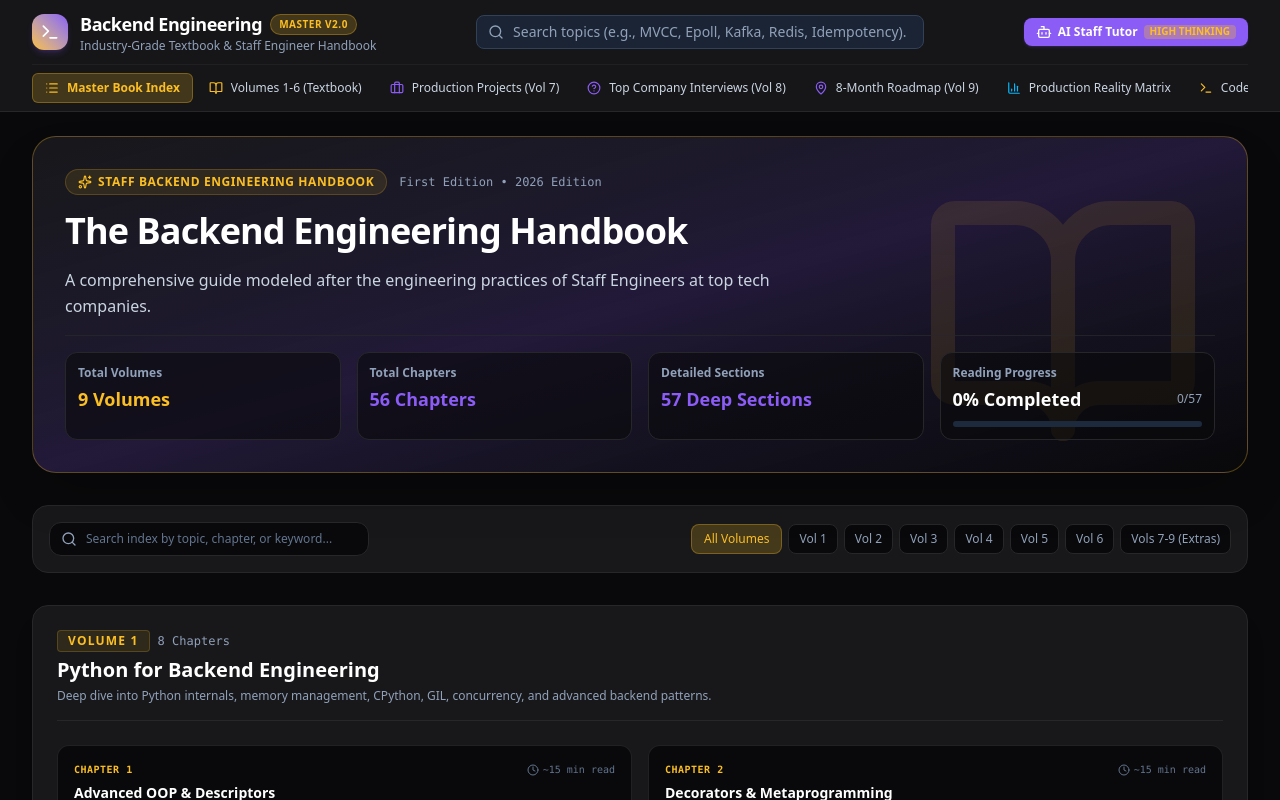
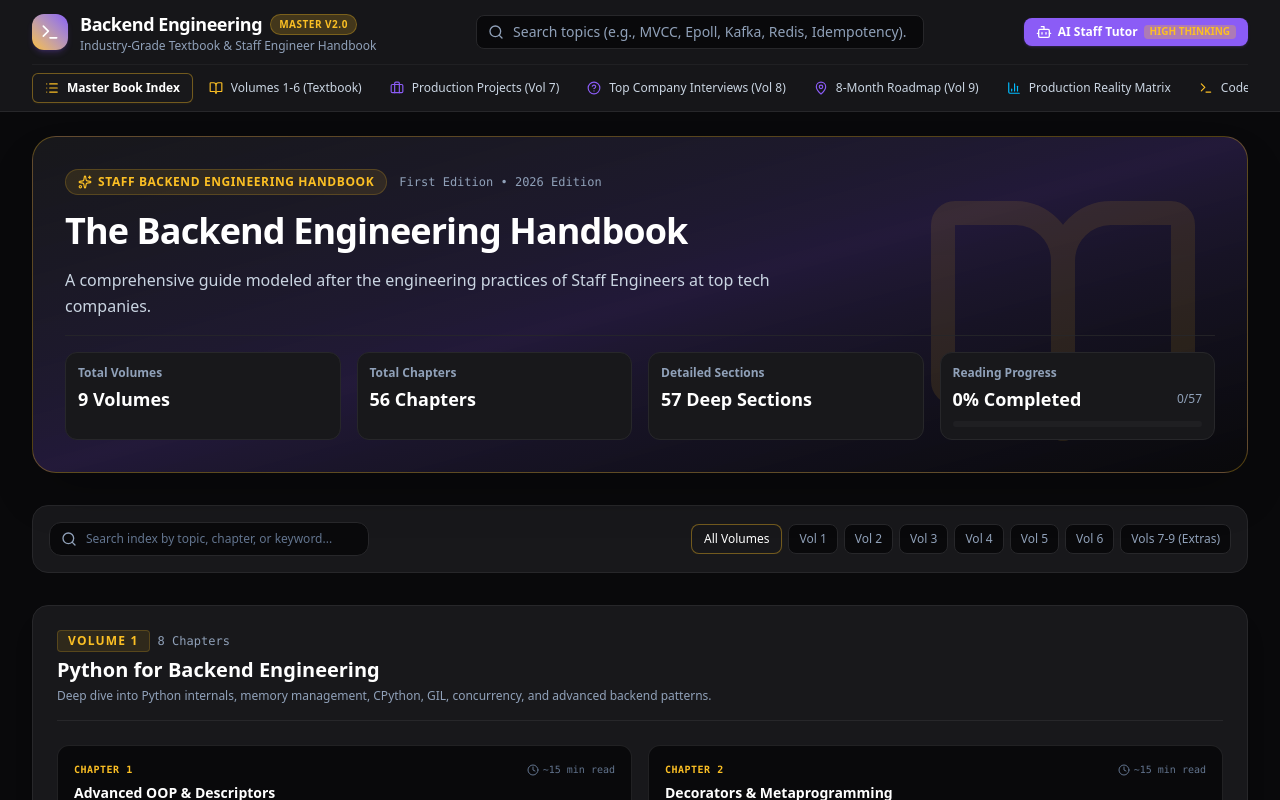
Before and after one commit to mahinigam/backend-handbook, a React (Vite) app: page / in a window 1280 px wide. Shown: the top 800 px of the page. Built offline with nearby package versions, Linux system fonts and the light colour scheme.

Commit message:
style: refine UI consistency for search bars, active tabs, and hero stats

```diff
--- a/src/components/BookIndexView.tsx
+++ b/src/components/BookIndexView.tsx
@@ -80,25 +80,25 @@ export const BookIndexView: React.FC<BookIndexViewProps> = ({
 
           {/* Reading Progress Indicator */}
           <div className="pt-4 border-t border-[var(--color-dark-border)]/80 grid grid-cols-1 md:grid-cols-4 gap-4 text-xs">
-              <div className="bg-[var(--color-dark-base)]/60 p-3 rounded-xl border border-[var(--color-dark-border)]">
+              <div className="bg-[var(--color-dark-surface)] p-3 rounded-xl border border-[var(--color-dark-border)]">
                 <div className="text-slate-400 font-semibold mb-1">Total Volumes</div>
-              <div className="text-lg font-bold text-gold">9 Volumes</div>
+              <div className="text-lg font-bold text-white">9 Volumes</div>
             </div>
-            <div className="bg-[var(--color-dark-base)]/60 p-3 rounded-xl border border-[var(--color-dark-border)]">
+            <div className="bg-[var(--color-dark-surface)] p-3 rounded-xl border border-[var(--color-dark-border)]">
               <div className="text-slate-400 font-semibold mb-1">Total Chapters</div>
-              <div className="text-lg font-bold text-primary">{totalChapters} Chapters</div>
+              <div className="text-lg font-bold text-white">{totalChapters} Chapters</div>
             </div>
-            <div className="bg-[var(--color-dark-base)]/60 p-3 rounded-xl border border-[var(--color-dark-border)]">
+            <div className="bg-[var(--color-dark-surface)] p-3 rounded-xl border border-[var(--color-dark-border)]">
               <div className="text-slate-400 font-semibold mb-1">Detailed Sections</div>
-              <div className="text-lg font-bold text-primary">{totalSections} Deep Sections</div>
+              <div className="text-lg font-bold text-white">{totalSections} Deep Sections</div>
             </div>
-            <div className="bg-[var(--color-dark-base)]/60 p-3 rounded-xl border border-[var(--color-dark-border)]">
+            <div className="bg-[var(--color-dark-surface)] p-3 rounded-xl border border-[var(--color-dark-border)]">
               <div className="text-slate-400 font-semibold mb-1">Reading Progress</div>
               <div className="flex items-center justify-between">
                 <span className="text-lg font-bold text-white">{progressPercent}% Completed</span>
                 <span className="text-slate-400">{completedCount}/{totalSections}</span>
               </div>
-              <div className="w-full bg-slate-800 h-1.5 rounded-full mt-2 overflow-hidden">
+              <div className="w-full bg-[var(--color-dark-border)]/50 h-1.5 rounded-full mt-2 overflow-hidden">
                 <div
                   className="bg-gold h-full transition-all duration-300"
                   style={{ width: `${progressPercent}%` }}
@@ -129,7 +129,7 @@ export const BookIndexView: React.FC<BookIndexViewProps> = ({
             onClick={() => setSelectedVolFilter('all')}
             className={`px-3 py-1.5 rounded-lg text-xs font-medium transition ${
               selectedVolFilter === 'all'
-                ? 'bg-gold/20 text-gold border border-gold/30'
+                ? 'bg-[var(--color-dark-surface)] text-white border border-gold/40 shadow-sm shadow-gold/5'
                 : 'bg-[var(--color-dark-base)] text-slate-400 hover:text-white border border-[var(--color-dark-border)]'
             }`}
           >
@@ -141,7 +141,7 @@ export const BookIndexView: React.FC<BookIndexViewProps> = ({
               onClick={() => setSelectedVolFilter(v.id)}
               className={`px-2.5 py-1.5 rounded-lg text-xs font-medium transition ${
                 selectedVolFilter === v.id
-                  ? 'bg-gold/20 text-gold border border-gold/30'
+                  ? 'bg-[var(--color-dark-surface)] text-white border border-gold/40 shadow-sm shadow-gold/5'
                   : 'bg-[var(--color-dark-base)] text-slate-400 hover:text-white border border-[var(--color-dark-border)]'
               }`}
             >
@@ -152,7 +152,7 @@ export const BookIndexView: React.FC<BookIndexViewProps> = ({
             onClick={() => setSelectedVolFilter('extras')}
             className={`px-2.5 py-1.5 rounded-lg text-xs font-medium transition ${
               selectedVolFilter === 'extras'
-                ? 'bg-gold/20 text-gold border border-gold/30'
+                ? 'bg-[var(--color-dark-surface)] text-white border border-gold/40 shadow-sm shadow-gold/5'
                 : 'bg-[var(--color-dark-base)] text-slate-400 hover:text-white border border-[var(--color-dark-border)]'
             }`}
           >
--- a/src/components/Navbar.tsx
+++ b/src/components/Navbar.tsx
@@ -62,7 +62,7 @@ export const Navbar: React.FC<NavbarProps> = ({
                   setSearchQuery(e.target.value);
                   if (activeTab !== 'handbook') setActiveTab('handbook');
                 }}
-                className="w-full pl-9 pr-4 py-1.5 bg-slate-800/80 border border-slate-700 rounded-lg text-sm text-slate-200 placeholder-slate-400 focus:outline-none focus:ring-2 focus:ring-gold/50 focus:border-gold transition"
+                className="w-full pl-9 pr-4 py-1.5 bg-[var(--color-dark-base)] border border-[var(--color-dark-border)] rounded-lg text-sm text-slate-200 placeholder-slate-400 focus:outline-none focus:ring-2 focus:ring-gold/50 focus:border-gold transition"
               />
               {searchQuery && (
                 <button
@@ -79,7 +79,7 @@ export const Navbar: React.FC<NavbarProps> = ({
           <div className="flex items-center gap-2">
             <button
               onClick={() => onOpenAITutor('high_thinking')}
-              className="flex items-center gap-1.5 px-3 py-1.5 rounded-lg bg-gradient-to-r from-primary to-primary hover:from-primary hover:to-primary text-white text-xs font-semibold shadow-sm transition shadow-primary/20"
+              className="flex items-center gap-1.5 px-3 py-1.5 rounded-lg bg-primary hover:bg-primary/80 text-white text-xs font-semibold shadow-sm transition shadow-primary/20"
               title="Ask Staff AI Engineer with High Thinking Reasoning"
             >
               <Bot className="w-4 h-4" />
@@ -98,7 +98,7 @@ export const Navbar: React.FC<NavbarProps> = ({
             onClick={() => setActiveTab('index')}
             className={`flex items-center gap-2 px-3 py-1.5 rounded-md transition whitespace-nowrap ${
               activeTab === 'index'
-                ? 'bg-gold/20 text-gold font-semibold border border-gold/30'
+                ? 'bg-[var(--color-dark-surface)] text-white font-semibold border border-gold/40 shadow-sm shadow-gold/5'
                 : 'hover:bg-slate-800 text-slate-300'
             }`}
           >
@@ -110,7 +110,7 @@ export const Navbar: React.FC<NavbarProps> = ({
             onClick={() => setActiveTab('handbook')}
             className={`flex items-center gap-2 px-3 py-1.5 rounded-md transition whitespace-nowrap ${
               activeTab === 'handbook'
-                ? 'bg-gold/20 text-gold font-semibold border border-gold/30'
+                ? 'bg-[var(--color-dark-surface)] text-white font-semibold border border-gold/40 shadow-sm shadow-gold/5'
                 : 'hover:bg-slate-800 text-slate-300'
             }`}
           >
@@ -122,7 +122,7 @@ export const Navbar: React.FC<NavbarProps> = ({
             onClick={() => setActiveTab('projects')}
             className={`flex items-center gap-2 px-3 py-1.5 rounded-md transition whitespace-nowrap ${
               activeTab === 'projects'
-                ? 'bg-gold/20 text-gold font-semibold border border-gold/30'
+                ? 'bg-[var(--color-dark-surface)] text-white font-semibold border border-gold/40 shadow-sm shadow-gold/5'
                 : 'hover:bg-slate-800 text-slate-300'
             }`}
           >
@@ -134,7 +134,7 @@ export const Navbar: React.FC<NavbarProps> = ({
             onClick={() => setActiveTab('interviews')}
             className={`flex items-center gap-2 px-3 py-1.5 rounded-md transition whitespace-nowrap ${
               activeTab === 'interviews'
-                ? 'bg-gold/20 text-gold font-semibold border border-gold/30'
+                ? 'bg-[var(--color-dark-surface)] text-white font-semibold border border-gold/40 shadow-sm shadow-gold/5'
                 : 'hover:bg-slate-800 text-slate-300'
             }`}
           >
@@ -146,7 +146,7 @@ export const Navbar: React.FC<NavbarProps> = ({
             onClick={() => setActiveTab('roadmap')}
             className={`flex items-center gap-2 px-3 py-1.5 rounded-md transition whitespace-nowrap ${
               activeTab === 'roadmap'
-                ? 'bg-gold/20 text-gold font-semibold border border-gold/30'
+                ? 'bg-[var(--color-dark-surface)] text-white font-semibold border border-gold/40 shadow-sm shadow-gold/5'
                 : 'hover:bg-slate-800 text-slate-300'
             }`}
           >
@@ -158,7 +158,7 @@ export const Navbar: React.FC<NavbarProps> = ({
             onClick={() => setActiveTab('matrix')}
             className={`flex items-center gap-2 px-3 py-1.5 rounded-md transition whitespace-nowrap ${
               activeTab === 'matrix'
-                ? 'bg-gold/20 text-gold font-semibold border border-gold/30'
+                ? 'bg-[var(--color-dark-surface)] text-white font-semibold border border-gold/40 shadow-sm shadow-gold/5'
                 : 'hover:bg-slate-800 text-slate-300'
             }`}
           >
@@ -170,7 +170,7 @@ export const Navbar: React.FC<NavbarProps> = ({
             onClick={() => setActiveTab('playground')}
             className={`flex items-center gap-2 px-3 py-1.5 rounded-md transition whitespace-nowrap ${
               activeTab === 'playground'
-                ? 'bg-gold/20 text-gold font-semibold border border-gold/30'
+                ? 'bg-[var(--color-dark-surface)] text-white font-semibold border border-gold/40 shadow-sm shadow-gold/5'
                 : 'hover:bg-slate-800 text-slate-300'
             }`}
           >
```
